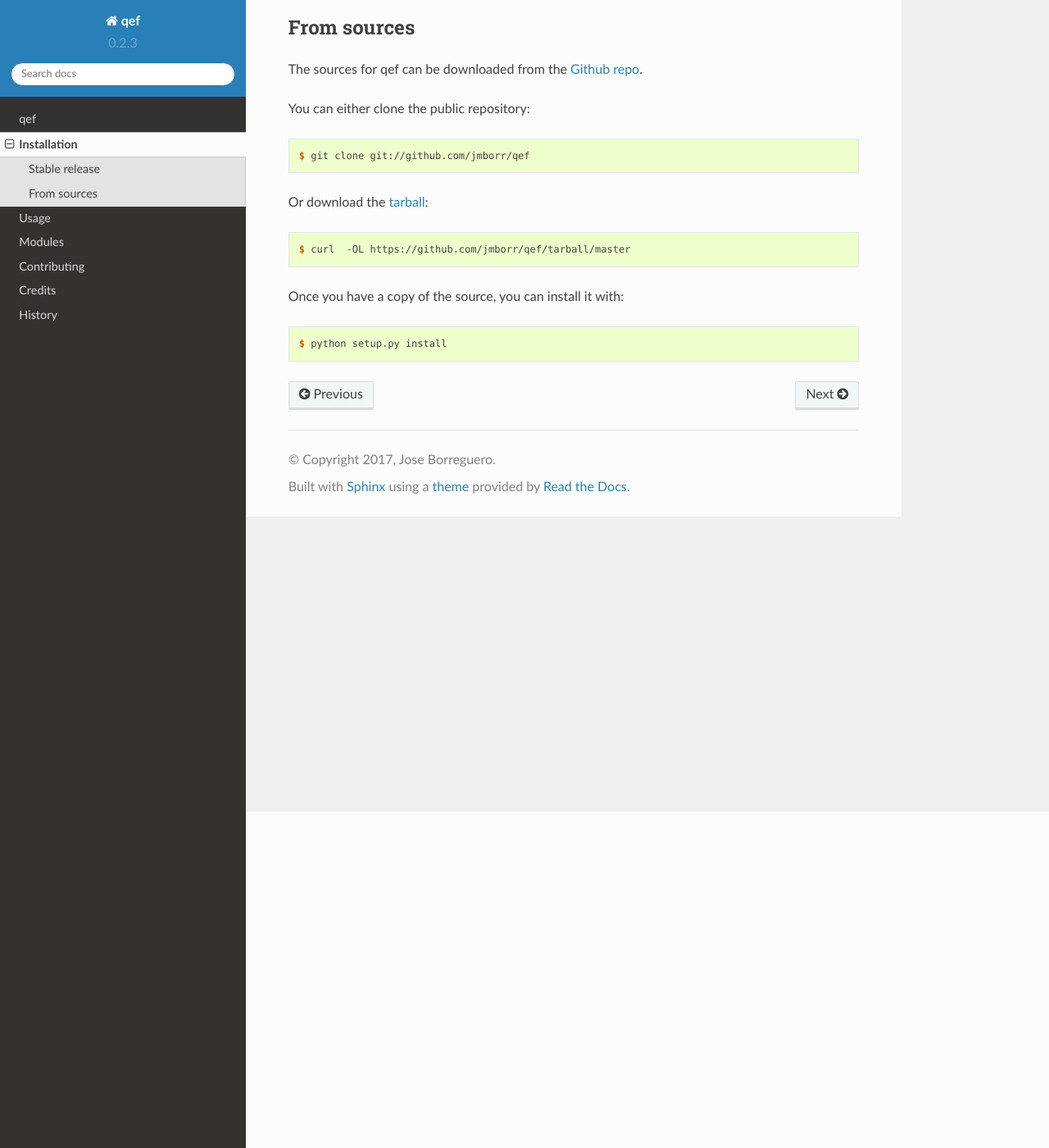
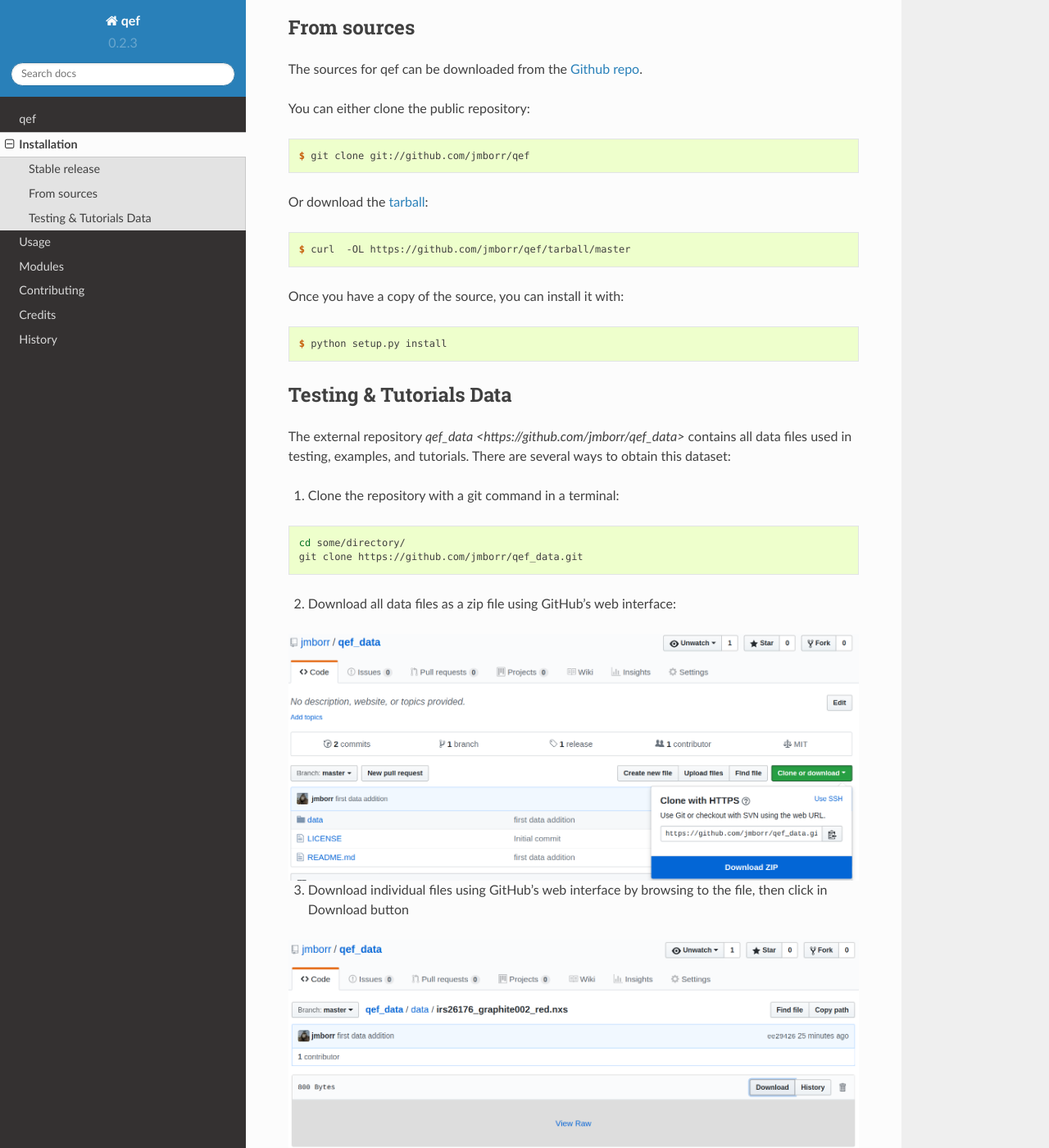
Before and after one commit to jmborr/qef, a Sphinx documentation site: the page built from docs/installation.rst, in a window 1280 px wide and 1400 px high, scrolled down 410 px. Shown: the whole window at 82% size. Built offline with Sphinx 7.4.7 and the Read the Docs theme 2.0.0, drawn with Linux system fonts in a browser that asks for light colours.

Commit message:
Refs #45 Added instructions and image files

```diff
--- a/HISTORY.rst
+++ b/HISTORY.rst
@@ -1,6 +1,10 @@
 =======
 History
 =======
+
+0.3.0 ()
+--------
+* Docs for data repository (PR #45)
 
 0.2.3 (2018-04-10)
 ------------------
--- a/docs/installation.rst
+++ b/docs/installation.rst
@@ -49,3 +49,32 @@ Once you have a copy of the source, you can install it with:
 
 .. _Github repo: https://github.com/jmborr/qef
 .. _tarball: https://github.com/jmborr/qef/tarball/master
+
+
+Testing & Tutorials Data
+------------------------
+
+The external repository `qef_data <https://github.com/jmborr/qef_data>`
+contains all data files used in testing, examples, and tutorials.
+There are several ways to obtain this dataset:
+
+1. Clone the repository with a git command in a terminal:
+
+.. code :: bash
+
+    cd some/directory/
+    git clone https://github.com/jmborr/qef_data.git
+
+2. Download all data files as a zip file using GitHub's web interface:
+
+.. image:: images/data_download_zip.png
+    :width: 800px
+    :align: center
+    :alt: download dataset as zipped file
+
+3. Download individual files using GitHub's web interface by browsing to the file, then click in Download button
+
+.. image:: images/data_download_file.png
+    :width: 800px
+    :align: center
+    :alt: download a single file
```
Also changed, not shown: docs/images/data_download_file.png (added), docs/images/data_download_zip.png (added).
